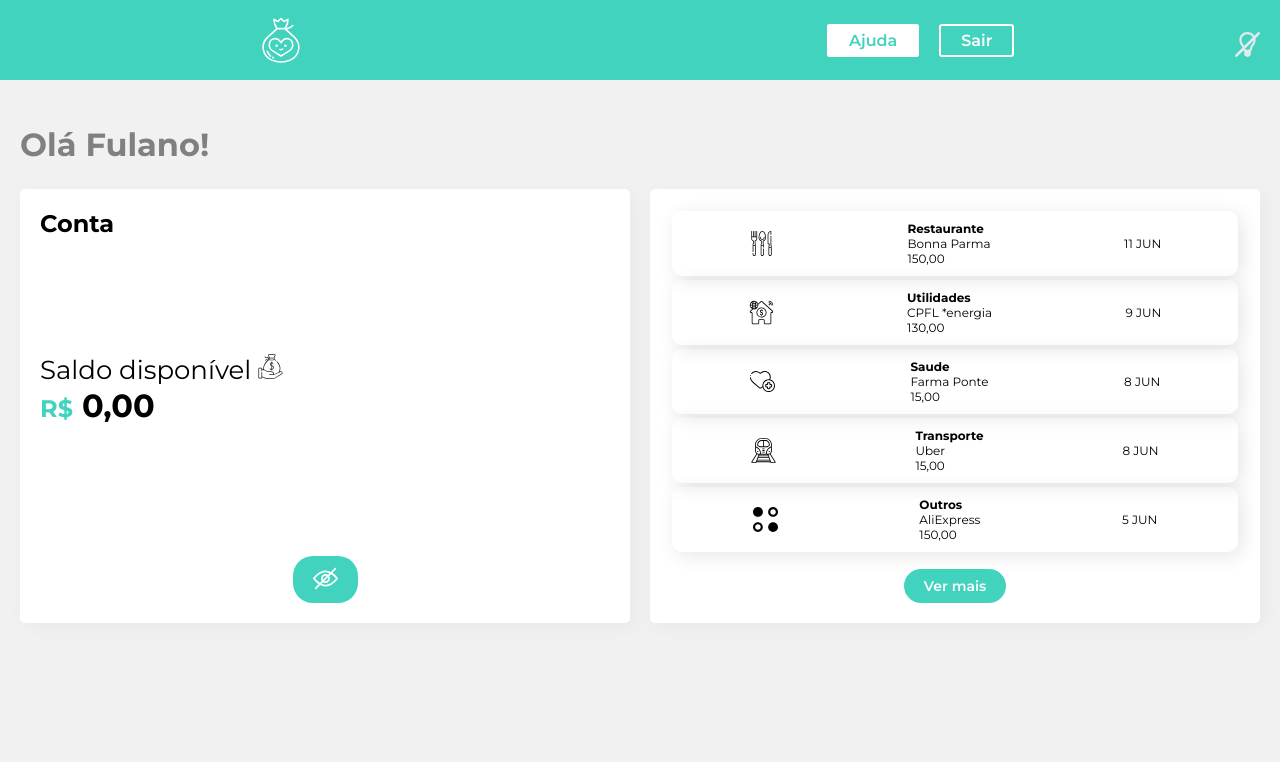
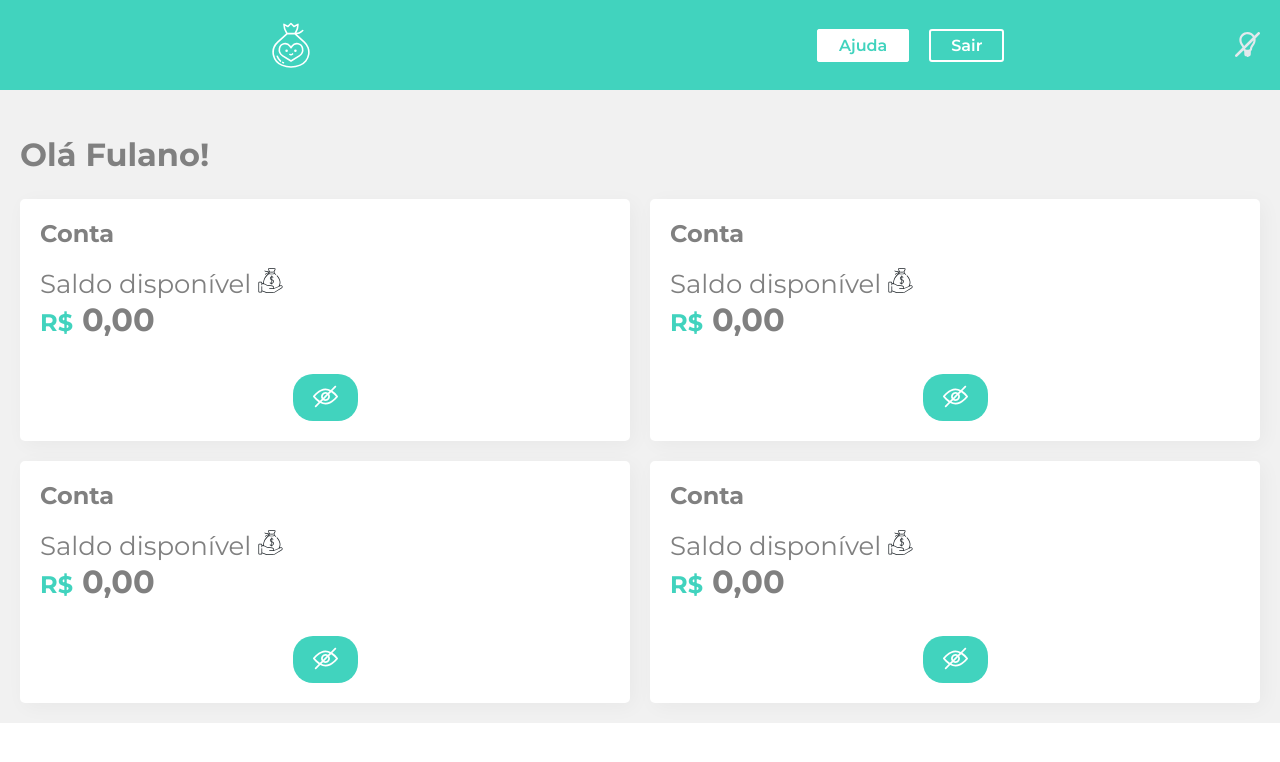
Before and after one commit to Luca-Ferri-Paschoal/smart-back, a React (Create React App) app: page / in a window 1280 px wide. Shown: the top 762 px of the page. Built offline with nearby package versions, Linux system fonts and the light colour scheme.

Commit message:
Restaurando a branch NovasFuncionalidades antes do commit feito por engano com main

```diff
--- a/src/Components/Cabecalho/index.jsx
+++ b/src/Components/Cabecalho/index.jsx
@@ -7,13 +7,8 @@
   background-color: ${corPrimaria};
   display: flex;
   justify-content: space-around;
-  height: 10vh;
+  padding: 20px;
   align-items: center;
-
-  @media (max-height: 700px) {
-    height: unset;
-    padding: 20px;
-  }
 `;
 
 const Logo = styled.img`
--- a/src/Components/Container/index.jsx
+++ b/src/Components/Container/index.jsx
@@ -3,20 +3,16 @@
 
 import Titulo from "../Titulo";
 import Conta from "../Conta";
-import Extrato from "../Extrado";
 
-const DivPrincipal = styled.div`
-  background-color: #f1f1f1;
+const Container = styled.div`
+  background-color:
+    ${ ({ theme }) => theme.body }
+  ;
   padding: 20px;
-  height: 90vh;
+  color:
+    ${ ({ theme }) => theme.text }
+  ;
 
-  @media (max-width: 800px) {
-    height: unset;
-  }
-
-  @media (max-height: 700px) {
-    height: unset;
-  }
 `;
 
 const Conteudo = styled.section`
@@ -31,16 +27,16 @@
   }
 `;
 
-const Container = () => {
+export default () => {
   return (
-    <DivPrincipal>
+    <Container>
       <Titulo>Olá Fulano!</Titulo>
       <Conteudo>
         <Conta />
-        <Extrato />
+        <Conta />
+        <Conta />
+        <Conta />
       </Conteudo>
-    </DivPrincipal>
+    </Container>
   );
 };
-
-export default Container;
--- a/src/Components/Extrado/index.jsx
+++ /dev/null
@@ -1,24 +0,0 @@
-import React from 'react';
-import { Box, Botao } from './../UI';
-import { extratoLista } from '../../info';
-import Items from '../Items';
-
-const Extrato = () => {
-    return (
-        <Box>
-            {extratoLista.updates.map(
-                dado => {
-                    return (
-                        <Items
-                            key={dado.id} dado={dado}
-                        >
-                        </Items>
-                    );
-                }
-            )}
-            <Botao>Ver mais</Botao>
-        </Box>
-    );
-}
-
-export default Extrato;
--- a/src/Components/ImageFilter.js
+++ /dev/null
@@ -1,48 +0,0 @@
-import React from 'react';
-
-import alimentacao from './../assets/images/alimentacao.svg';
-import outros from './../assets/images/outros.svg';
-import saude from './../assets/images/saude.svg';
-import transporte from './../assets/images/transporte.svg';
-import utilidades from './../assets/images/utilidades.svg';
-
-import { Icone } from './UI';
-
-const Images = {
-    Restaurante:
-        <Icone
-            src={alimentacao}
-            alt='Restaurante'
-        />
-    ,
-    Utilidades:
-        <Icone
-            src={utilidades}
-            alt='Utilidades'
-        />
-    ,
-    Saude:
-        <Icone
-            src={saude}
-            alt='Saúde'
-        />
-    ,
-    Transporte:
-        <Icone
-            src={transporte}
-            alt='Transporte'
-        />
-    ,
-    default:
-        <Icone
-            src={outros}
-            alt='Outros'
-        />
-    ,
-};
-
-const ImageFilter = (type='default') => {
-    return Images[type] || Images.default;
-}
-
-export default ImageFilter;
--- a/src/Components/Item/index.jsx
+++ /dev/null
@@ -1,29 +0,0 @@
-import React from 'react';
-import styled from 'styled-components';
-
-const ItemContainer = styled.div`
-  display: flex;
-  flex-direction: column;
-
-  .text {
-    font-weight: bold;
-  }
-`
-
-const Item = ({ dado }) => {
-  return (
-    <ItemContainer>
-      <span className='text'>
-        {dado.type}
-      </span>
-      <span>
-        {dado.from}
-      </span>
-      <span>
-        {dado.value}
-      </span>
-    </ItemContainer>
-  );
-}
-
-export default Item;
--- a/src/Components/Items/index.jsx
+++ /dev/null
@@ -1,28 +0,0 @@
-import React from 'react';
-import styled from 'styled-components';
-
-import Item from './../Item';
-import ImageFilter from './../ImageFilter';
-
-const ItemsContainer = styled.div`
-  box-shadow: 4px 4px 20px 0px rgba(0, 0, 0, 0.1);
-  border-radius: 10px;
-  margin: 2px;
-  display: flex;
-  align-items: center;
-  justify-content: space-around;
-  padding: 10px;
-  font-size: 12px;
-`;
-
-const Items = ({ dado }) => {
-    return (
-        <ItemsContainer>
-            {ImageFilter(dado.type)}
-            <Item dado={dado}/>
-            <span>{dado.date}</span>
-        </ItemsContainer>
-    );
-}
-
-export default Items;
```
Also changed, not shown: src/App.css (added, +38 -0 lines).
